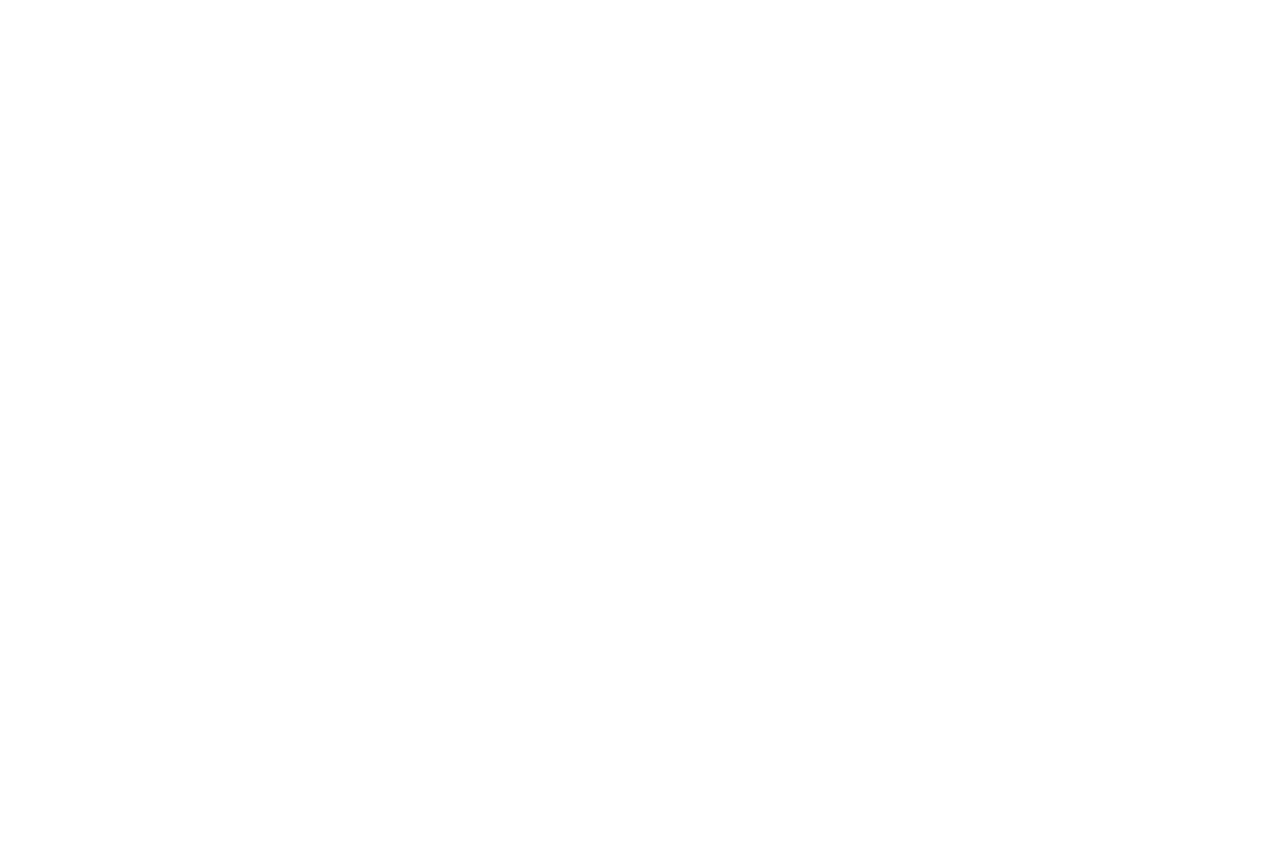
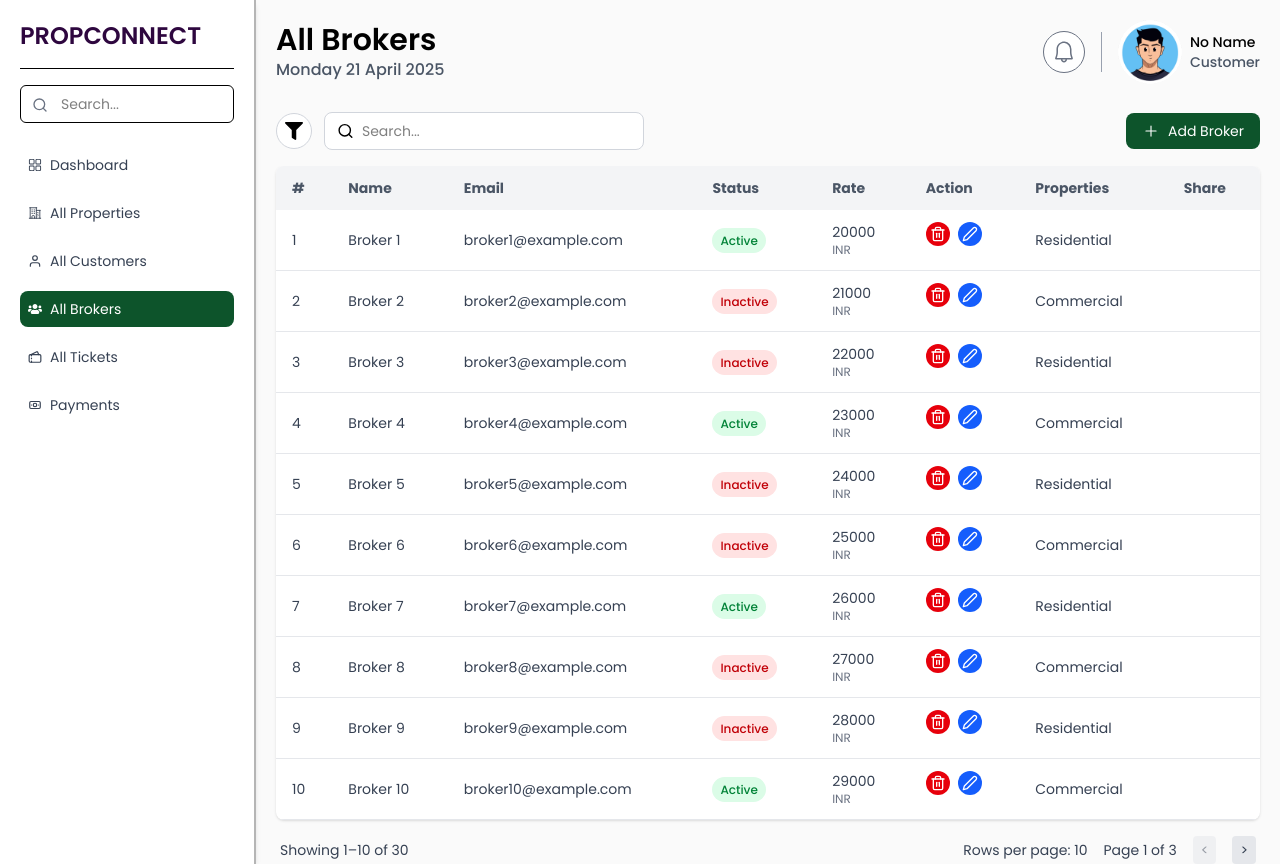
Before and after one commit to ayansnm/No-Brokerage-For-Tenants, a React (Vite) app: page /admin/brokers in a window 1280 px wide. Before the commit this address had no page. Before the commit the page ends 800 px from the top, so only its background shows below. Built offline with nearby package versions, Linux system fonts and the light colour scheme.

Commit message:
broker page

```diff
--- a/src/App.jsx
+++ b/src/App.jsx
@@ -21,6 +21,7 @@ import AdminDashboard from "./pages/admin-dashboard-pages/AdminDashboard";
 import AllProperties from "./pages/admin-dashboard-pages/AllProperties";
 import Profile from "./pages/customer-dashboard-pages/Profile";
 import PropertyDetails from "./pages/PropertyDetails";
+import Brokers from "./pages/admin-dashboard-pages/Brokers";
 
 const App = () => {
   const { authUser } = useAuthContext();
@@ -39,6 +40,7 @@ const App = () => {
         {/* Admin Dashboard */}
         <Route path="/admin/dashboard" element={<AdminDashboard />} />
         <Route path="/admin/properties" element={<AllProperties />} />
+        <Route path="/admin/brokers" element={<Brokers />} />
       </Routes>
       <div>
         <Toaster />
--- a/src/components/Fields/Navbar.jsx
+++ b/src/components/Fields/Navbar.jsx
@@ -8,6 +8,7 @@ import { FaUsers } from "react-icons/fa";
 import { FiUser } from "react-icons/fi";
 import { LuTickets } from "react-icons/lu";
 import { TbCashBanknote } from "react-icons/tb";
+import { useLocation } from 'react-router-dom';
 
 const Navbar = () => {
     const navigate = useNavigate();
@@ -35,12 +36,16 @@ const Navbar = () => {
         { label: "Payments", path: "/admin/payments", icon: <TbCashBanknote /> },
     ];
 
+    const location = useLocation();
+    const currentMenuItem = menuItems.find(item => item.path === location.pathname);
+    const pageHeading = currentMenuItem?.label || "Dashboard";
+
     return (
         <>
             <nav className="p-4 sm:p-4 md:p-5 pt-4">
                 <div className="flex flex-row justify-between items-start md:items-center gap-4">
                     <div>
-            <p className="text-2xl sm:text-3xl poppins-semibold">Dashboard</p>
+                        <p className="text-2xl sm:text-3xl poppins-semibold">{pageHeading}</p>
                         <p className="poppins-medium text-gray-600 text-sm sm:text-base">
                             {formattedDate}
                         </p>
--- /dev/null
+++ b/src/pages/admin-dashboard-pages/Brokers.jsx
@@ -0,0 +1,139 @@
+import React, { useState } from 'react';
+import Navbar from '../../components/Fields/Navbar';
+import Sidebar from '../../components/Fields/Sidebar';
+import { FiSearch, FiEdit2, FiTrash2 } from 'react-icons/fi';
+import { FaFilter } from 'react-icons/fa';
+import { IoAddOutline } from 'react-icons/io5';
+
+const Brokers = () => {
+    const brokers = Array.from({ length: 30 }, (_, i) => ({
+        id: i + 1,
+        name: `Broker ${i + 1}`,
+        email: `broker${i + 1}@example.com`,
+        status: i % 3 === 0 ? 'Active' : 'Inactive',
+        rate: `${20000 + i * 1000}`,
+        properties: i % 2 === 0 ? 'Residential' : 'Commercial',
+        share: ``,
+    }));
+
+    const [currentPage, setCurrentPage] = useState(1);
+    const itemsPerPage = 10;
+
+    const indexOfLastItem = currentPage * itemsPerPage;
+    const indexOfFirstItem = indexOfLastItem - itemsPerPage;
+    const currentBrokers = brokers.slice(indexOfFirstItem, indexOfLastItem);
+
+    return (
+        <div className="flex min-h-screen bg-[#FAFAFA] poppins-regular">
+            <Sidebar />
+
+            <div className="flex-1">
+                <Navbar />
+
+                <div className="w-full px-5 my-2 flex flex-col sm:flex-row sm:items-center sm:justify-between gap-3">
+                    <div className="flex flex-wrap items-center gap-3 w-full sm:w-auto">
+                        <button className="p-2 rounded-full bg-white border border-gray-300 hover:bg-gray-100 transition">
+                            <FaFilter size={18} className="text-black" />
+                        </button>
+
+                        <div className="flex items-center w-full sm:w-[320px] px-3 py-1 bg-white border border-gray-300 rounded-lg focus-within:border-gray-500 focus-within:ring-1 focus-within:ring-gray-400 transition">
+                            <FiSearch size={18} className="text-black" />
+                            <input
+                                type="text"
+                                placeholder="Search..."
+                                className="w-full pl-2 py-1 text-sm outline-none bg-transparent"
+                            />
+                        </div>
+                    </div>
+
+                    <button className="flex items-center gap-2 px-4 py-2 rounded-lg bg-green-900 hover:bg-green-800 text-white text-sm transition self-start sm:self-auto">
+                        <IoAddOutline size={18} />
+                        Add Broker
+                    </button>
+                </div>
+
+                <div className="overflow-x-auto px-5 mt-4">
+                    <table className="min-w-full bg-white rounded-lg shadow-sm overflow-hidden">
+                        <thead className="bg-gray-100 text-gray-600 text-sm">
+                            <tr>
+                                <th className="text-left px-4 py-3">#</th>
+                                <th className="text-left px-4 py-3">Name</th>
+                                <th className="text-left px-4 py-3">Email</th>
+                                <th className="text-left px-4 py-3">Status</th>
+                                <th className="text-left px-4 py-3">Rate</th>
+                                <th className="text-left px-4 py-3">Action</th>
+                                <th className="text-left px-4 py-3">Properties</th>
+                                <th className="text-left px-4 py-3">Share</th>
+                            </tr>
+                        </thead>
+                        <tbody className="text-sm text-gray-700">
+                            {currentBrokers.map((broker, index) => (
+                                <tr key={broker.id} className="border-b border-gray-200 hover:bg-gray-50">
+                                    <td className="px-4 py-3">{indexOfFirstItem + index + 1}</td>
+                                    <td className="px-4 py-3">{broker.name}</td>
+                                    <td className="px-4 py-3">{broker.email}</td>
+                                    <td className="px-4 py-3">
+                                        <span
+                                            className={`px-2 py-1 rounded-full text-xs font-medium ${broker.status === 'Active'
+                                                ? 'bg-green-100 text-green-700'
+                                                : 'bg-red-100 text-red-700'
+                                                }`}
+                                        >
+                                            {broker.status}
+                                        </span>
+                                    </td>
+                                    <td className="px-4 py-3">
+                                        <div className="flex flex-col">
+                                            <span>{broker.rate}</span>
+                                            <span className="text-xs text-gray-500">INR</span>
+                                        </div>
+                                    </td>
+                                    <td className="px-4 py-3 flex gap-2">
+                                        <button className="text-white bg-red-600 p-1 rounded-full">
+                                            <FiTrash2 size={16} />
+                                        </button>
+                                        <button className="text-white bg-blue-600 p-1 rounded-full">
+                                            <FiEdit2 size={16} />
+                                        </button>
+                                    </td>
+                                    <td className="px-4 py-3">{broker.properties}</td>
+                                    <td className="px-4 py-3">{broker.share}</td>
+                                </tr>
+                            ))}
+                        </tbody>
+                    </table>
+
+                    {/* Pagination Controls */}
+                    <div className="flex flex-col sm:flex-row sm:items-center justify-between mt-4 px-1 text-sm text-gray-700">
+                        <div>
+                            Showing {indexOfFirstItem + 1}–{Math.min(indexOfLastItem, brokers.length)} of {brokers.length}
+                        </div>
+
+                        <div className="flex items-center gap-4 mt-2 sm:mt-0">
+                            <span>Rows per page: {itemsPerPage}</span>
+                            <span>Page {currentPage} of {Math.ceil(brokers.length / itemsPerPage)}</span>
+
+                            <button
+                                onClick={() => setCurrentPage(prev => Math.max(prev - 1, 1))}
+                                disabled={currentPage === 1}
+                                className="px-2 py-1 bg-gray-200 rounded hover:bg-gray-300 disabled:opacity-50"
+                            >
+                                {'<'}
+                            </button>
+
+                            <button
+                                onClick={() => setCurrentPage(prev => prev + 1)}
+                                disabled={indexOfLastItem >= brokers.length}
+                                className="px-2 py-1 bg-gray-200 rounded hover:bg-gray-300 disabled:opacity-50"
+                            >
+                                {'>'}
+                            </button>
+                        </div>
+                    </div>
+                </div>
+            </div>
+        </div>
+    );
+};
+
+export default Brokers;
```
Lines whose indentation alone changed are shown as unchanged.
